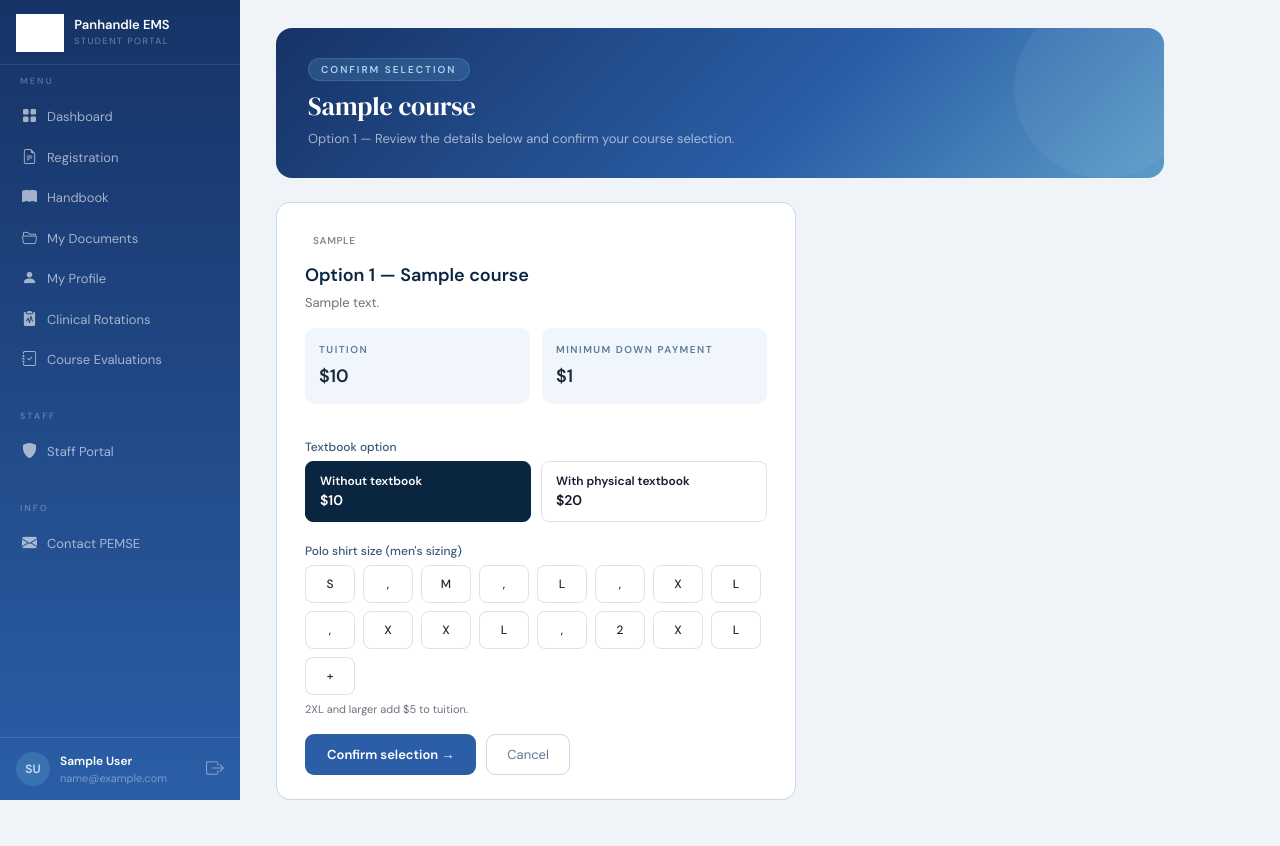
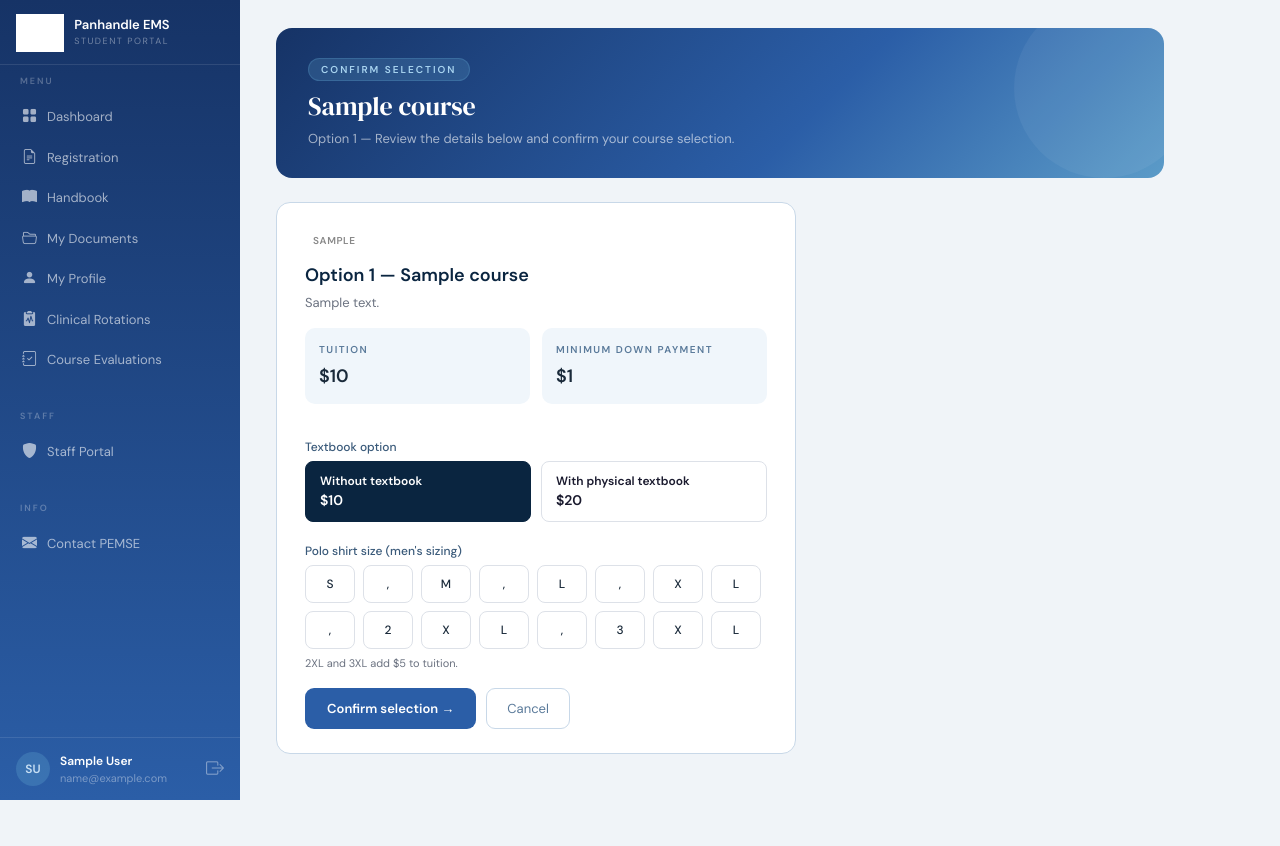
Before and after one commit to AndSnodFRBA/PEMSE, a Django app: page /courses/1/enroll/ in a window 1280 px wide. After the commit the page ends 800 px from the top, so only its background shows below. Run offline with Django 4.2, Linux system fonts and the light colour scheme; a user stored in the database is signed in; tables that the repository leaves empty hold one stand-in row (values such as "Sample post").

Commit message:
Make the 2XL/3XL tuition surcharge actually apply
The "2XL and larger add \$5 to tuition" note was just text — shirt size
never affected the price anywhere. Added a real \$5 surcharge on
CourseEnrollment for 2XL/3XL, folded into total_tuition (so it flows
through automatically everywhere tuition is shown: dashboard,
registration form, staff student detail, PDF export). Also fixed the
two enrollment entry points using different, inconsistent size sets
(XXL/2XL+ vs 2XL/3XL) — both now use the same S/M/L/XL/2XL/3XL sizes.

Co-Authored-By: Claude Sonnet 5 <noreply@anthropic.com>

```diff
--- a/courses/models.py
+++ b/courses/models.py
@@ -1,3 +1,5 @@
+from decimal import Decimal
+
 from django.db import models
 from django.conf import settings
 
@@ -101,6 +103,9 @@ class Course(models.Model):
 class CourseEnrollment(models.Model):
     """Links a Student to the Course they selected."""
 
+    SHIRT_SURCHARGE_SIZES = {'2XL', '3XL'}
+    SHIRT_SURCHARGE_AMOUNT = Decimal('5')
+
     student = models.OneToOneField(
         settings.AUTH_USER_MODEL,
         on_delete=models.CASCADE,
@@ -116,8 +121,13 @@ class CourseEnrollment(models.Model):
         return f'{self.student} → {self.course}'
 
     @property
+    def shirt_surcharge(self):
+        return self.SHIRT_SURCHARGE_AMOUNT if self.shirt_size in self.SHIRT_SURCHARGE_SIZES else Decimal('0')
+
+    @property
     def total_tuition(self):
-        return self.course.price_with_book if self.book_included else self.course.price
+        base = self.course.price_with_book if self.book_included else self.course.price
+        return base + self.shirt_surcharge
 
     @property
     def remaining_balance(self):
--- a/templates/courses/enroll_confirm.html
+++ b/templates/courses/enroll_confirm.html
@@ -42,14 +42,14 @@
     <div style="margin-bottom:16px;">
       <label class="form-label">Polo shirt size (men's sizing)</label>
       <div style="display:flex;gap:8px;flex-wrap:wrap;">
-        {% for size in "S,M,L,XL,XXL,2XL+" %}
-        <div class="size-opt" data-size="{{ size }}" onclick="pickSize(this,'{{ size }}')"
+        {% for size in "S,M,L,XL,2XL,3XL" %}
+        <div class="size-opt" data-size="{{ size }}" data-surcharge="{% if size == '2XL' or size == '3XL' %}5{% else %}0{% endif %}" onclick="pickSize(this,'{{ size }}')"
           style="width:50px;height:38px;border:1.5px solid #dde1e8;border-radius:8px;display:flex;align-items:center;justify-content:center;font-size:12px;font-weight:500;cursor:pointer;">{{ size }}
         </div>
         {% endfor %}
       </div>
       <input type="hidden" name="shirt_size" id="shirt-size-val">
-      <div style="font-size:11px;color:#6b7280;margin-top:6px;">2XL and larger add $5 to tuition.</div>
+      <div style="font-size:11px;color:#6b7280;margin-top:6px;">2XL and 3XL add $5 to tuition.</div>
     </div>
     {% endif %}
 
@@ -63,16 +63,25 @@
 
 {% block extra_js %}
 <script>
+let currentBookPrice = {{ course.price|floatformat:0 }};
+let currentShirtSurcharge = 0;
+
+function updateTuitionDisplay() {
+  document.getElementById('tuition-val').textContent = '$' + (currentBookPrice + currentShirtSurcharge);
+}
 function pickSize(el, val) {
   document.querySelectorAll('.size-opt').forEach(e => { e.style.borderColor='#dde1e8'; e.style.background='white'; e.style.color='#1a1a2e'; });
   el.style.borderColor='#0a2540'; el.style.background='#0a2540'; el.style.color='white';
   document.getElementById('shirt-size-val').value = val;
+  currentShirtSurcharge = parseInt(el.dataset.surcharge, 10);
+  updateTuitionDisplay();
 }
 function pickBook(el, val) {
   document.querySelectorAll('.book-opt').forEach(e => { e.style.borderColor='#dde1e8'; e.style.background='white'; e.style.color='#1a1a2e'; });
   el.style.borderColor='#0a2540'; el.style.background='#0a2540'; el.style.color='white';
   document.getElementById('book-included-val').value = val;
-  document.getElementById('tuition-val').textContent = '$' + el.dataset.price;
+  currentBookPrice = parseInt(el.dataset.price, 10);
+  updateTuitionDisplay();
 }
 </script>
 {% endblock %}
```
Also changed, not shown: templates/students/registration_form.html (+4 -3 lines).
